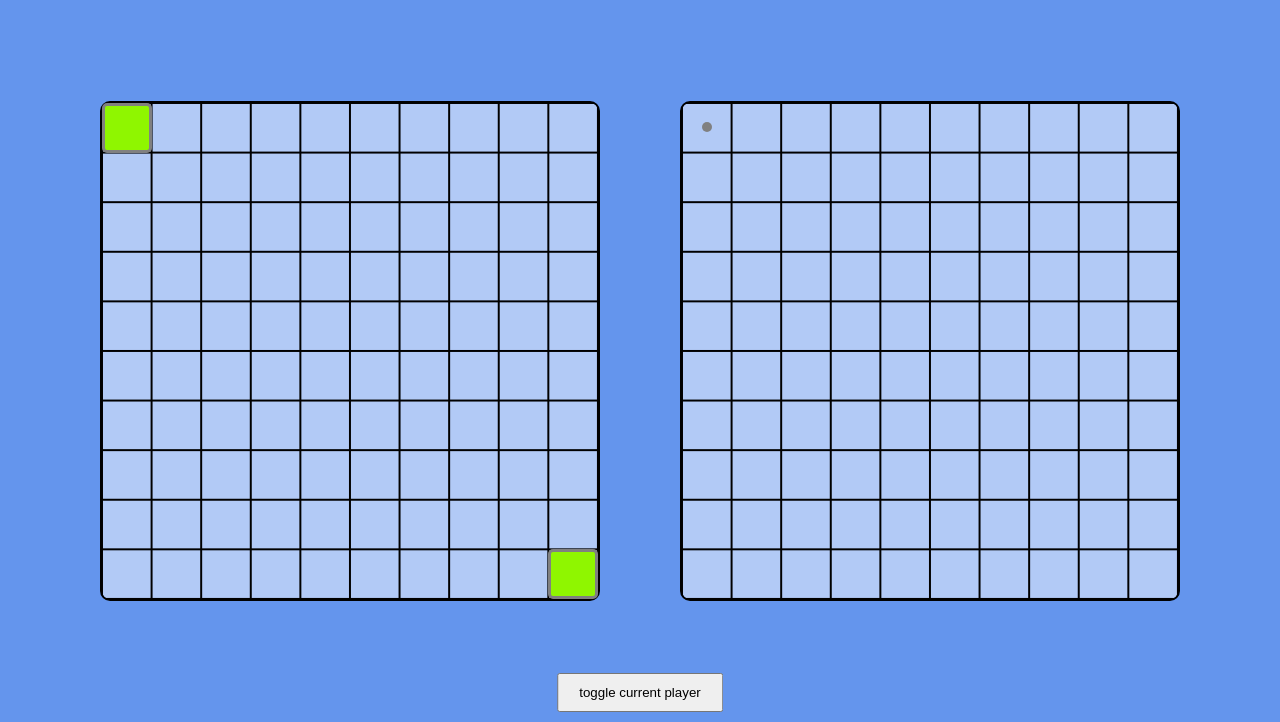
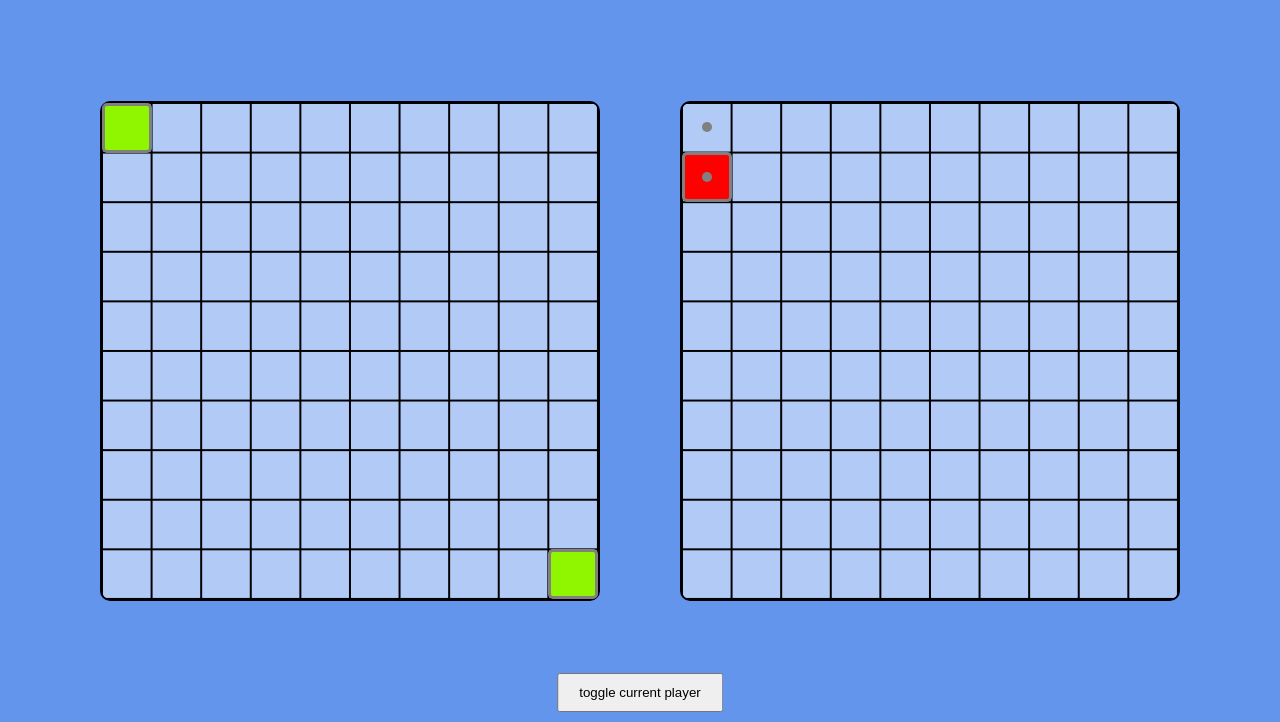
Before and after one commit to danyapac3/battleship, a website built with webpack: page src/index.html in a window 1280 px wide. Shown: the part 78-800 px from the top of the page. Built offline with nearby package versions, Linux system fonts and the light colour scheme.

Commit message:
feat: make enemy board show ship hit

```diff
--- a/src/js/elements/boards.js
+++ b/src/js/elements/boards.js
@@ -26,11 +26,25 @@ function updateBoard(selector, board, cellFactory) {
 }
 
 export function updateEnemyBoard() {
-  updateBoard(
-    enemyBoardSelector,
-    gameState.getCurrentEnemy().gameboard.hitPositions,
-    createCellElement.bind(null, ["hit"])
-  );
+  const enemy = gameState.getCurrentEnemy();
+  const { gameboard } = enemy;
+
+  const children = [];
+  gameboard.hitPositions.forEach((isHit, x, y) => {
+    if (!isHit) {
+      return;
+    }
+
+    const cell = createCellElement(["hit"], x, y);
+    const isShip = !!gameboard.getCell(x, y).ship;
+    if (isShip) {
+      cell.classList.add("ship");
+    }
+    children.push(cell);
+  });
+
+  const boardElement = document.querySelector(enemyBoardSelector);
+  boardElement.replaceChildren(...children);
 }
 
 export function updatePlayerBoard() {
--- a/src/js/main.js
+++ b/src/js/main.js
@@ -16,6 +16,7 @@ async function main() {
   gameboard2.placeShip(new Ship(1), 1, 2, "horizontal");
   gameboard1.hit(10, 10);
   gameboard2.hit(1, 1);
+  gameboard2.hit(1, 2);
 
   const player1 = new Player("p1", gameboard1);
   const player2 = new Player("p2", gameboard2);
--- a/src/styles.css
+++ b/src/styles.css
@@ -83,6 +83,21 @@ body {
   border-radius: 5px;
 }
 
+.cell.ship.hit {
+  background-color: red;
+  display: flex;
+  justify-content: center;
+  align-items: center;
+}
+
+.cell.ship.hit::after {
+  content: "";
+  background-color: gray;
+  width: 10px;
+  height: 10px;
+  border-radius: 5px;
+}
+
 .toggle-player {
   position: absolute;
   bottom: 10px;
```
